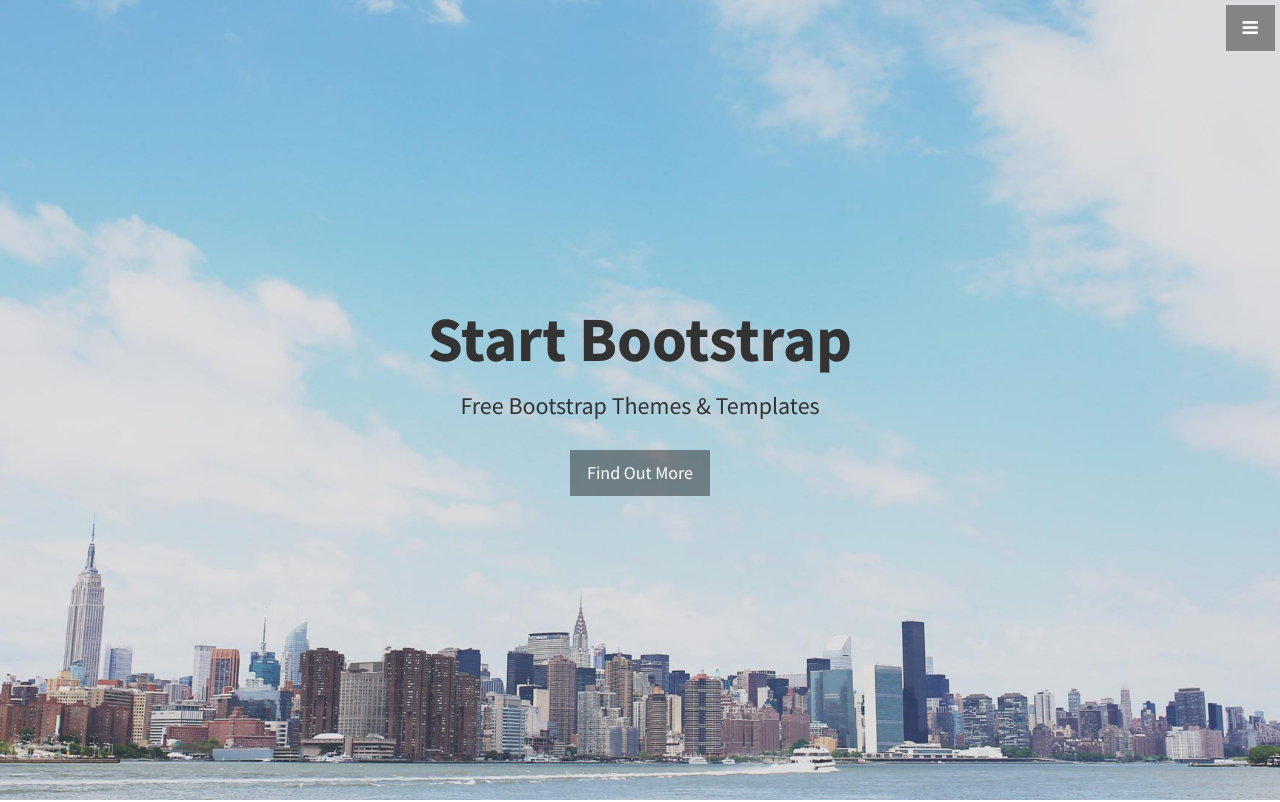
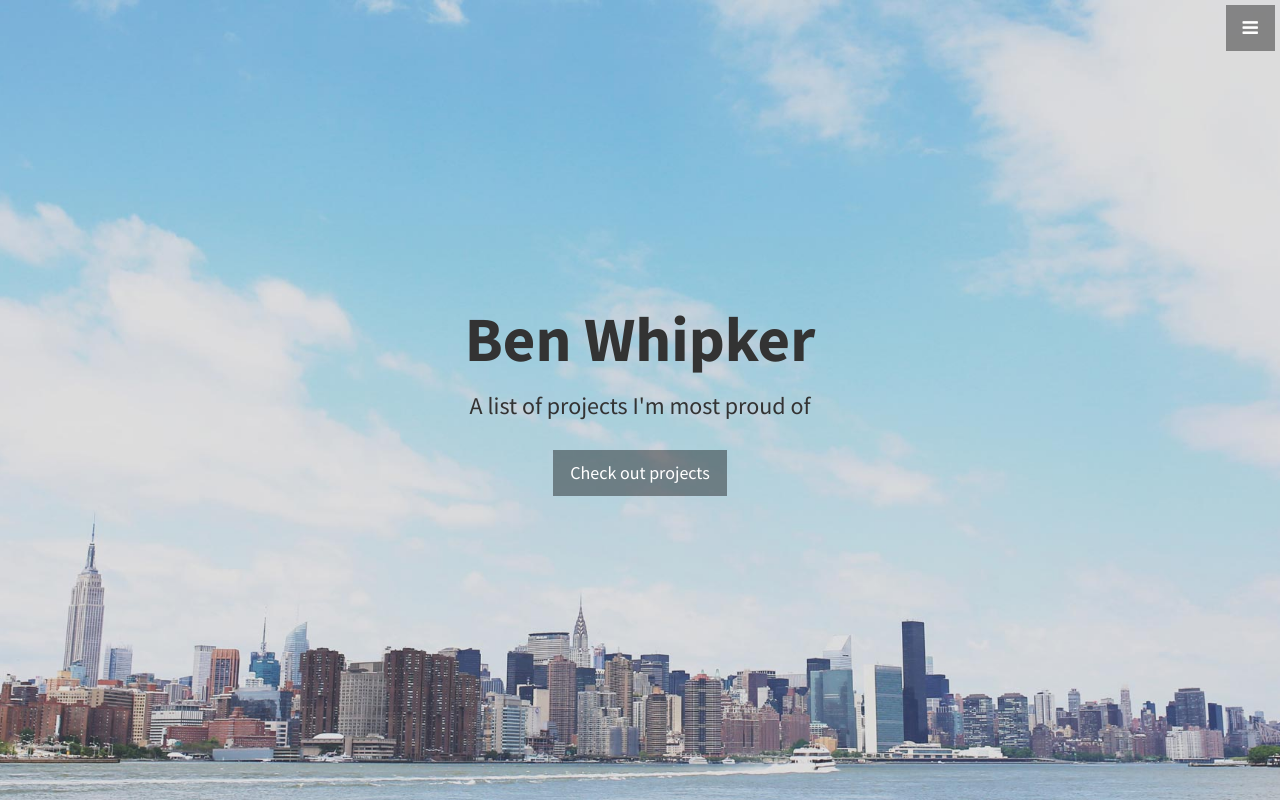
Before and after one commit to Aqueouswater/aqueouswater.github.io, a plain HTML site: page index.html in a window 1280 px wide. Shown: the top 802 px of the page. Drawn offline with Linux system fonts and the light colour scheme.

Commit message:
added header

```diff
--- a/index.html
+++ b/index.html
@@ -69,10 +69,10 @@
     <!-- Header -->
     <header id="top" class="header">
         <div class="text-vertical-center">
-            <h1>Start Bootstrap</h1>
-            <h3>Free Bootstrap Themes &amp; Templates</h3>
+            <h1>Ben Whipker</h1>
+            <h3>A list of projects I'm most proud of</h3>
             <br>
-            <a href="#about" class="btn btn-dark btn-lg">Find Out More</a>
+            <a href="#about" class="btn btn-dark btn-lg">Check out projects</a>
         </div>
     </header>
 
```
